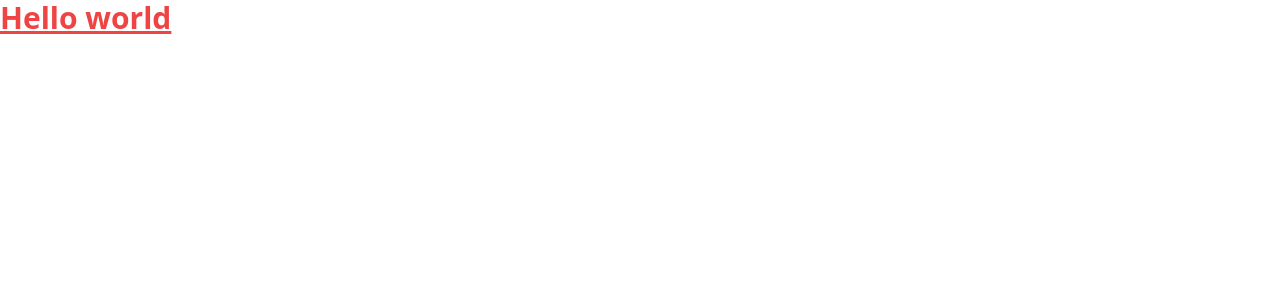
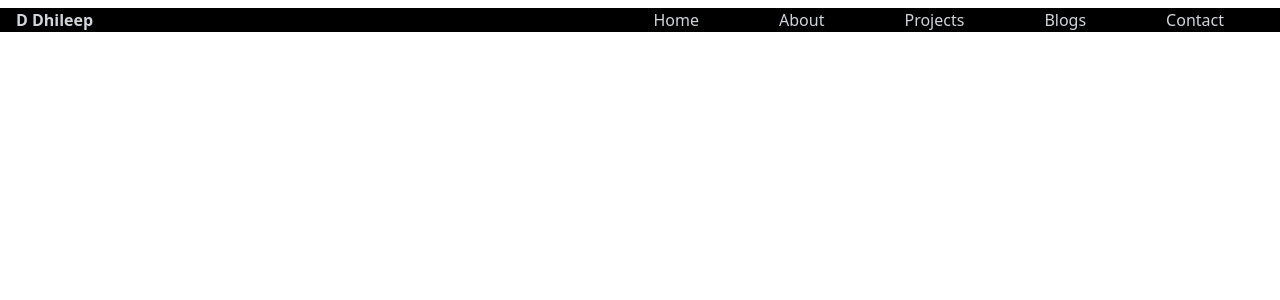
Before and after one commit to Dhileepguru/Portfolio-React.js, a React (Create React App) app in the folder portfolio/: page / in a window 1280 px wide. Shown: the top 300 px of the page. Built offline with nearby package versions, Linux system fonts and the light colour scheme.

Commit message:
Inserted Header(Hidden md:block)

```diff
--- a/portfolio/src/App.css
+++ b/portfolio/src/App.css
@@ -1,3 +1,12 @@
 @tailwind base;
 @tailwind components;
 @tailwind utilities;
+
+header ul li{
+  @apply px-10;
+}
+
+.bg
+{
+  background-color: black;
+}
--- a/portfolio/src/App.js
+++ b/portfolio/src/App.js
@@ -1,11 +1,12 @@
 
 import './App.css';
-
+import  Header from './assets/components/Header';
 function App() {
   return (
-    <div className="App text-3xl font-bold underline text-red-500">
-      <h1>Hello world</h1>
+    <div className="App ">
+      <Header />
     </div>
+
   );
 }
 
--- /dev/null
+++ b/portfolio/src/assets/components/Header.js
@@ -0,0 +1,24 @@
+import React from 'react';
+
+function Header()
+{
+    return(
+    <header className='flex justify-between px-4 my-2 bg text-gray-300 my-2'>
+        <a className='font-bold' href="#">D Dhileep</a>
+        <nav className='hidden md:block'>
+        <ul className='flex '>
+            <li><a href="#">Home</a></li>
+            <li><a href="#">About</a></li>
+            <li><a href="#">Projects</a></li>
+            <li><a href="#">Blogs</a></li>
+            <li><a href="#">Contact</a></li>
+        </ul>
+        </nav>
+    </header>
+)
+
+}
+
+
+
+export default Header;
```
